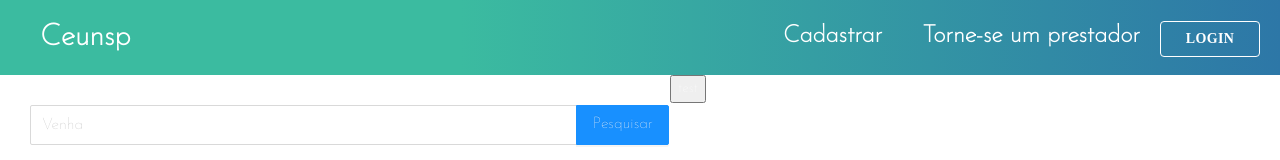
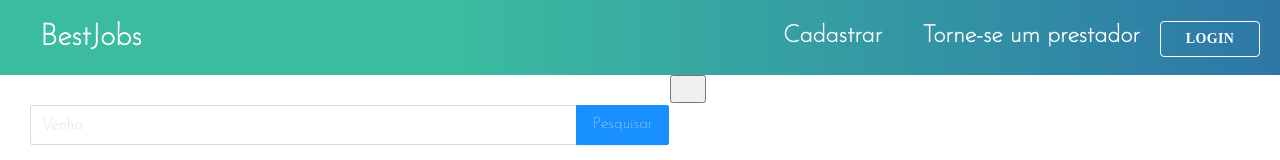
Before and after one commit to GabrielSoares-Dev/BestJobs, a React (Create React App) app: page / in a window 1280 px wide. Shown: the top 160 px of the page. Built offline with nearby package versions, Linux system fonts and the light colour scheme.

Commit message:
corrigindo nome

```diff
--- a/package.json
+++ b/package.json
@@ -1,6 +1,7 @@
 {
-  "name": "ceusnpservice",
-  "version": "0.1.0",
+  "name": "bestjobs",
+  "version": "1.0.0",
+  "homepage": "h",
   "private": true,
   "dependencies": {
     "@ant-design/icons": "^4.7.0",
--- a/public/index.html
+++ b/public/index.html
@@ -14,7 +14,7 @@
 
   <link rel="manifest" href="%PUBLIC_URL%/manifest.json" />
 
-  <title>Ceunsp Service</title>
+  <title>BestJobs</title>
 </head>
 
 <body>
--- a/src/components/layouts/navbar/index.tsx
+++ b/src/components/layouts/navbar/index.tsx
@@ -29,7 +29,7 @@ const NavBar: React.FC = () => {
             {!match ? (
                 <Styled.ContainerNav>
                     <Styled.ContainerBrand>
-                        <Styled.Brand onClick={HandleOps}>Ceunsp</Styled.Brand>
+                        <Styled.Brand onClick={HandleOps}>BestJobs</Styled.Brand>
                     </Styled.ContainerBrand>
                     <Styled.ContainerLinks>
                         <Styled.Links onClick={HandleOps}>Cadastrar</Styled.Links>
@@ -45,7 +45,7 @@ const NavBar: React.FC = () => {
                             style={UI.MenuButton} />
                     </Styled.ContainerMenu>
                     <Styled.ContainerBrandMobile>
-                        <Styled.BrandMobile onClick={HandleOps}>Ceunsp</Styled.BrandMobile>
+                        <Styled.BrandMobile onClick={HandleOps}>BestJobs</Styled.BrandMobile>
                     </Styled.ContainerBrandMobile>
                     <Drawer
                         bodyStyle={UI.Drawer}
--- a/src/components/spinner/index.tsx
+++ b/src/components/spinner/index.tsx
@@ -1,12 +1,13 @@
 import React from 'react';
 import { CustomLoader } from './stylesui';
 import { CustomOverlay } from './styles';
+import { useMediaQuery } from '@mui/material';
 
 const Spinner: React.FC = () => {
-
+    const match = useMediaQuery('(max-width:600px)');
     return (
         <CustomOverlay>
-            <CustomLoader size={75} />
+            <CustomLoader size={match ? 45 : 75} />
         </CustomOverlay>
     )
 }
--- a/src/pages/inicio/index.tsx
+++ b/src/pages/inicio/index.tsx
@@ -25,7 +25,6 @@ const InitialPage: React.FC = () => {
         }, 2000)
 
 
-
     }
     return (
         <Estrutura active={Loading}  >
```
